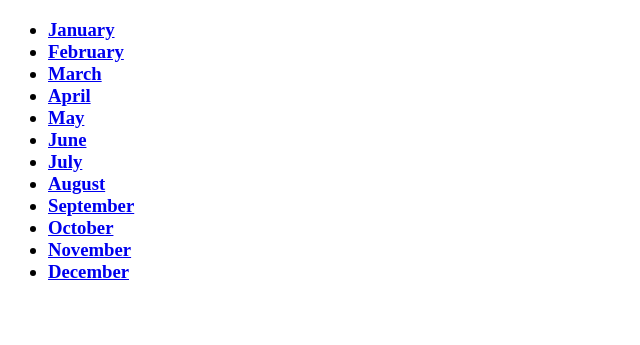
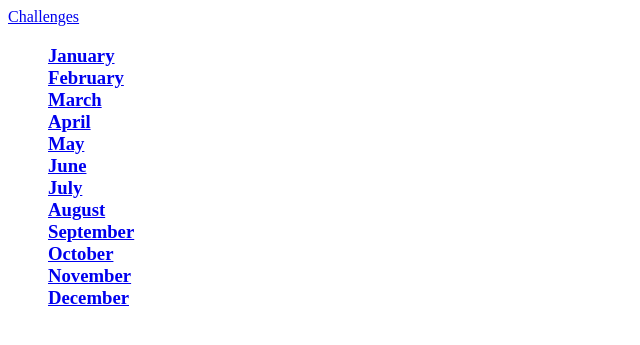
Before and after one commit to anandhulk/monthly-challenge-app, a Django app: page /challenges/ in a window 1280 px wide. Shown: the top 345 px of the page, without its empty margins (0-640 px from the left). Run offline with Django 3.2, Linux system fonts and the light colour scheme.

Commit message:
static files

```diff
--- /dev/null
+++ b/challenges/static/challenges/index.css
@@ -0,0 +1,3 @@
+ul{
+    list-style: none;
+}
--- a/challenges/templates/challenges/challenge.html
+++ b/challenges/templates/challenges/challenge.html
@@ -2,7 +2,7 @@
 {% block title %} {{ text1|title }} {% endblock %}
 
 {% block content %}
-
+    {% include "challenges/includes/nav.html"  %}
     <h1>{{ text1|title }}</h1>
     {% if text != None %}
         <h3>{{ text }}</h3>
--- /dev/null
+++ b/challenges/templates/challenges/includes/nav.html
@@ -0,0 +1,5 @@
+<header>
+    <nav>
+        <a href="{% url 'index' %}">Challenges</a>
+    </nav>
+</header>
--- a/challenges/templates/challenges/index.html
+++ b/challenges/templates/challenges/index.html
@@ -1,7 +1,13 @@
 {% extends "base.html" %}
+{% load static %}
+
+{% block head %}
+<link rel="stylesheet" href="{% static 'challenges/index.css' %}">
+{% endblock %}
 
 {% block title %}Challenges{% endblock %}
 {% block content %}
+{% include "challenges/includes/nav.html" %}
 <h3>
     <ul>
         {% for month in months %}
--- a/challenges/urls.py
+++ b/challenges/urls.py
@@ -3,7 +3,7 @@ from django.urls import path
 from . import views
 
 urlpatterns=[
-    path('',views.index),
+    path('',views.index,name="index"),
     path('<int:month>',views.m_int),
     path('<str:month>',views.m_challenges)
 ]
--- a/templates/base.html
+++ b/templates/base.html
@@ -5,6 +5,7 @@
     <meta http-equiv="X-UA-Compatible" content="IE=edge">
     <meta name="viewport" content="width=device-width, initial-scale=1.0">
     <title>{% block title %}{% endblock %}</title>
+    {% block head %}{% endblock %}
 </head>
 <body>
     {% block content %}{% endblock %}
```
